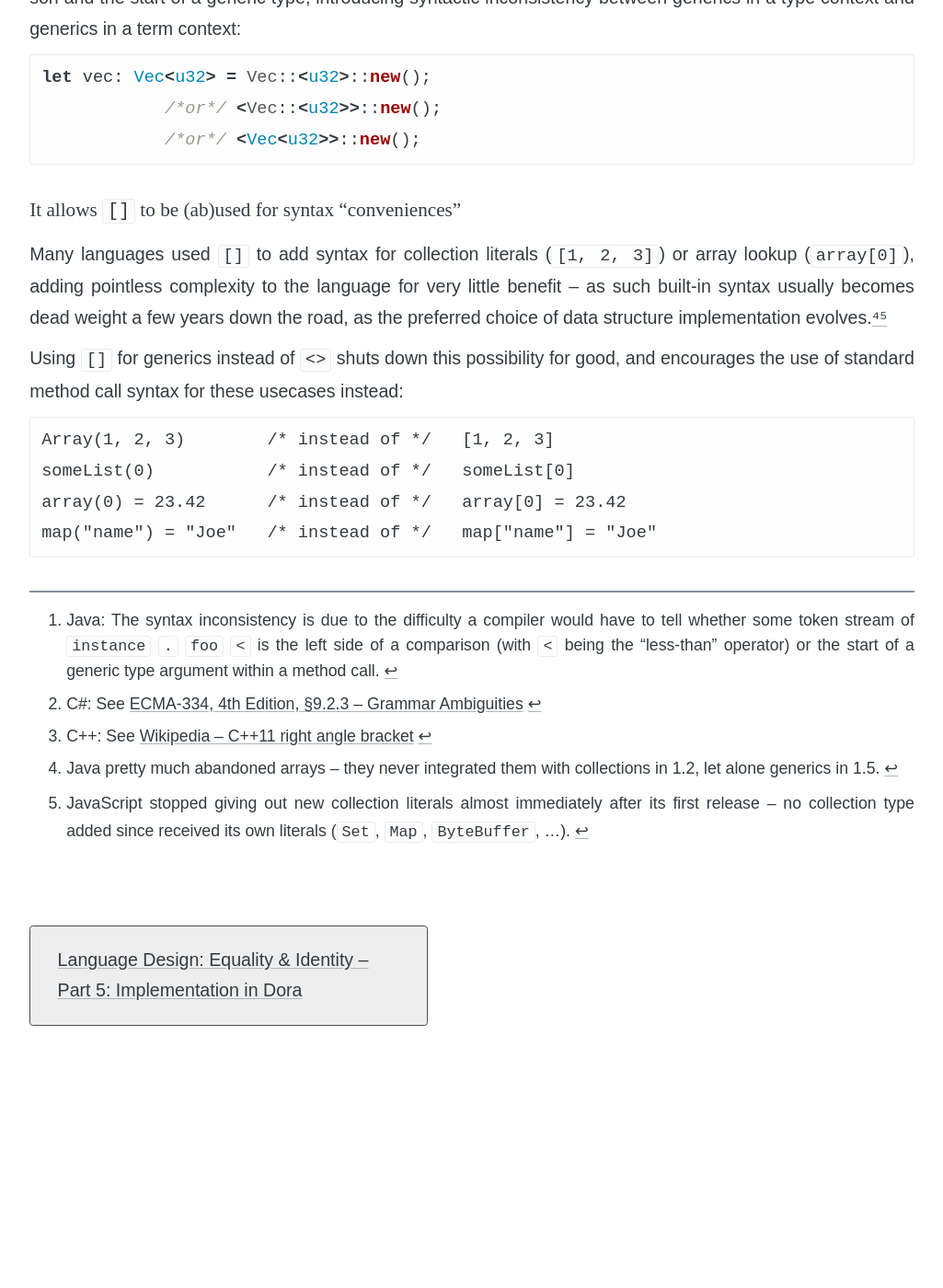
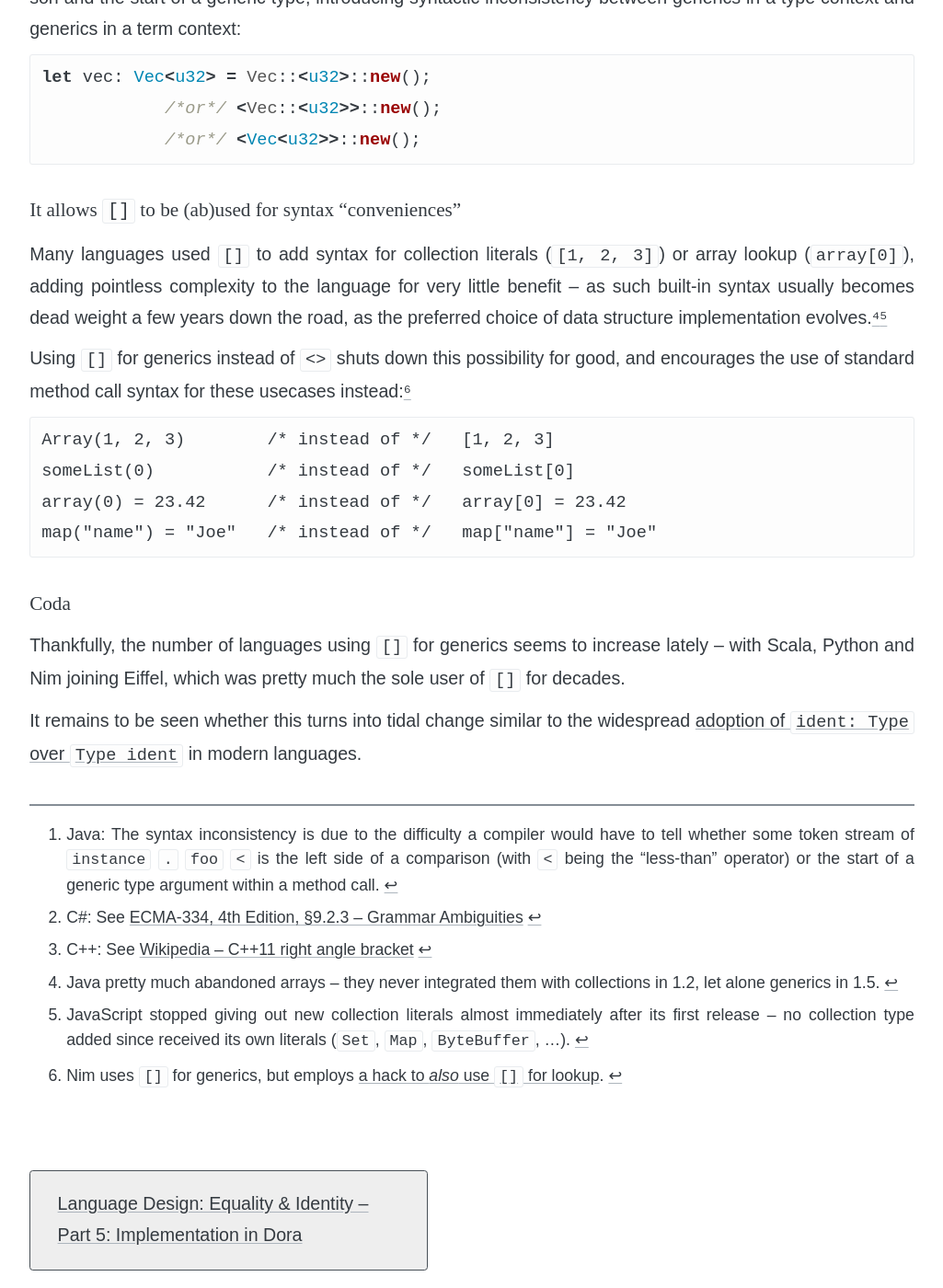
Before and after one commit to soc/soc.me, a Jekyll site: the page built from _languages/stop-using-for-generics.md, in a window 1280 px wide and 1400 px high, scrolled down 1381 px. Shown: the whole window at 92% size, without its empty margins (127-1152 px from the left). Built offline with Jekyll 4.4.1, drawn with Linux system fonts in a browser that asks for light colours; some web fonts are replaced; before the commit the page ends 2516 px from its top, so only the background shows below that.

Commit message:
Add coda, nim reference

````diff
--- a/_languages/stop-using-for-generics.md
+++ b/_languages/stop-using-for-generics.md
@@ -63,7 +63,7 @@ syntax usually becomes dead weight a few years down the road, as the preferred c
 of data structure implementation evolves.[^javalit][^jslit]
 
 Using `[]` for generics instead of `<>` shuts down this possibility for good, and encourages the use
-of standard method call syntax for these usecases instead:
+of standard method call syntax for these usecases instead:[^nim]
 
 ```
 Array(1, 2, 3)        /* instead of */   [1, 2, 3]
@@ -72,9 +72,16 @@ array(0) = 23.42      /* instead of */   array[0] = 23.42
 map("name") = "Joe"   /* instead of */   map["name"] = "Joe"
 ```
 
+#### Coda
+
+Thankfully, the number of languages using `[]` for generics seems to increase lately – with Scala, Python and Nim joining Eiffel, which was pretty much the sole user of `[]` for decades.
+
+It remains to be seen whether this turns into tidal change similar to the widespread [adoption of `ident: Type` over `Type ident`](https://soc.me/languages/type-annotations) in modern languages.
+
 
 [^java]: Java: The syntax inconsistency is due to the difficulty a compiler would have to tell whether some token stream of `instance` `.` `foo` `<` is the left side of a comparison (with `<` being the "less-than" operator) or the start of a generic type argument within a method call.
 [^csharp]: C#: See [ECMA-334, 4th Edition, §9.2.3 – Grammar Ambiguities](https://www.ecma-international.org/publications/files/ECMA-ST/Ecma-334.pdf)
 [^cpp]: C++: See [Wikipedia – C++11 right angle bracket](https://en.wikipedia.org/wiki/C%2B%2B11#Right_angle_bracket)
 [^javalit]: Java pretty much abandoned arrays – they never integrated them with collections in 1.2, let alone generics in 1.5.
 [^jslit]: JavaScript stopped giving out new collection literals almost immediately after its first release – no collection type added since received its own literals (`Set`, `Map`, `ByteBuffer`, ...).
+[^nim]: Nim uses `[]` for generics, but employs [a hack to _also_ use `[]` for lookup](https://nim-lang.org/docs/manual.html#procedures-method-call-syntax).
````
